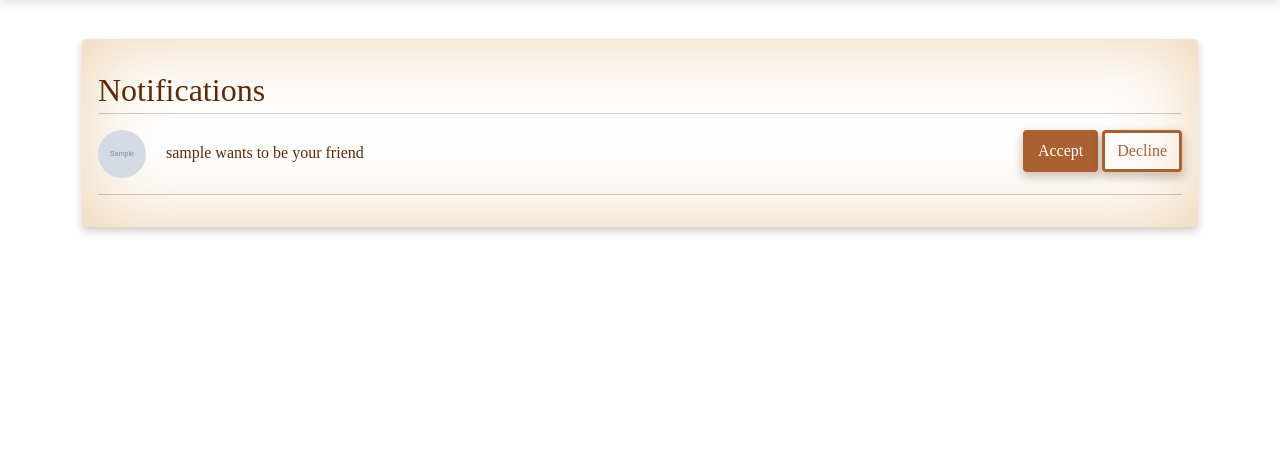
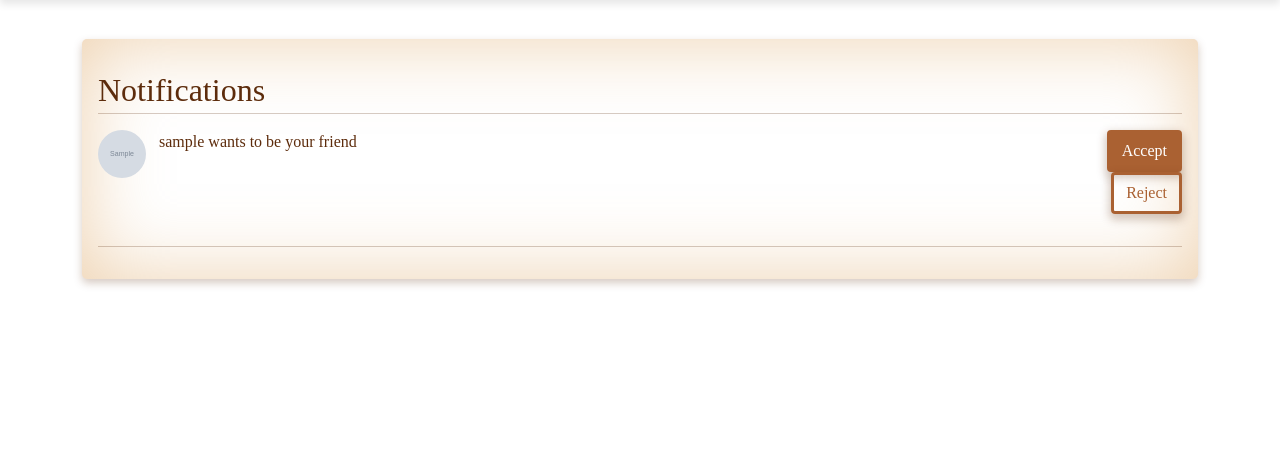
Before and after one commit to BrendanMeintjes/The-Book-Club, a Node server app: page /notifications in a window 1280 px wide. Shown: the part 57-527 px from the top of the page. Run offline with Node 20, Linux system fonts and the light colour scheme; the visitor is signed in with stand-in values (Sample User, id 1); tables that the repository leaves empty hold one stand-in row (values such as "Sample post"); grey boxes marked "Sample" are stand-in pictures; data that the repository does not hold is empty; some libraries are stand-ins or nearby versions.

Commit message:
Fixed invites and notifications

```diff
--- a/public/stylesheets/app.css
+++ b/public/stylesheets/app.css
@@ -2,6 +2,10 @@
 GENERAL PAGE STYLES
 *****************************************************************************************************************************************************
  */
+
+b {
+  font-weight: 600;
+}
 
 .visible {
   visibility: visible !important;
@@ -73,6 +77,29 @@ div.club-header {
   text-underline-offset: 3px;
 }
 
+#friends a {
+  color: #5D2C0C;
+  text-decoration: none;
+}
+
+ @media (min-width: 500px) {
+  .notification-buttons {
+    -ms-flex: 0 0 160px;
+    flex: 0 0 160px;
+  }
+}
+
+ @media (max-width: 499px) {
+  .notification-buttons {
+    -ms-flex: 0 0 125px;
+    flex: 0 0 125px;
+  }
+}
+
+.notification-picture {
+  -ms-flex: 0 0 73px;
+  flex: 0 0 73px;
+}
 
 /* **************************************************************************************************************************************************
 NAVBAR STYLES
@@ -448,6 +475,13 @@ BUTTON STYLES
 .btn:focus-visible {
   box-shadow: none;
 }
+
+
+ @media (max-width: 500px) {
+   .btn {
+     padding: 0 0.25em;
+   }
+ }
 
 
 .primaryBtn {
--- a/views/users/notifications.ejs
+++ b/views/users/notifications.ejs
@@ -8,64 +8,101 @@
             <% } if( user.friendRequestsRecieved.length) {%>
                 <% for (let request of user.friendRequestsRecieved) {%>
                     <form action="/addfriend" method="POST" class="" novalidate>
-                        <div class="mb-3 d-inline">
+                        <div class="row mb-3">
+
+                            <div class="col notification-picture me-auto pe-0">
                                 <img class="rounded-circle img-fluid friend-profile-picture d-inline me-3" src="<%= request.profilePicture.url %>" alt="">
+                            </div>
+                            <div class="col px-0">
                                 <p class="d-inline">
                                     <%= request.username %> wants to be your friend
                                 </p>
                                 <input class="form-control-plaintext" type="hidden" id="friend" name="friend" value="<%= request.id%>">
                             </div>
-                        <div class=" float-end mb-3 d-inline">
+
+                            <div class="text-end col notification-buttons mb-3 ps-0">
                                 <button class="d-inline btn secondaryBtn active">Accept</button>
-                            <button class="d-inline btn secondaryBtn" type="submit" formaction="/declinefriendrequest">Decline</button>
+                                <button class="d-inline btn secondaryBtn" type="submit" formaction="/declinefriendrequest">Reject</button>
+                            </div>
                         </div>
                     </form>
                     <hr>
                     <% }} if( user.invites.length) {%>
                         <% for (let invite of user.invites) {%>
                             <form action="/joinclub" method="POST" class="" novalidate>
-                                <div class="mb-3 d-inline">
+                                <div class="row mb-3">
+                                    <div class="col notification-picture me-auto pe-0">
                                         <img class="rounded-circle img-fluid friend-profile-picture d-inline me-3" src="<%= invite.admin.profilePicture.url %>" alt="">
-
+                                    </div>
+                                    <div class="col px-0">
                                         <p class="d-inline">
-                                        <%= invite.admin.username %> has invited you to join "<%= invite.name %>"
+                                            <%= invite.admin.username %> has invited you to join <b>
+                                                    <%= invite.name %>
+                                                </b>
                                         </p>
                                         <input class="form-control-plaintext" type="hidden" id="club" name="club" value="<%= invite.id%>">
                                     </div>
-                                <div class=" float-end mb-3 d-inline">
-                                    <button class="d-inline btn secondaryBtn active">Accept</button>
-                                    <button class="d-inline btn secondaryBtn" type="submit" formaction="/rejectclub">Decline</button>
+                                    <div class="text-end col notification-buttons mb-3 ps-0">
+                                        <button class=" btn secondaryBtn active">Join</button>
+                                        <button class=" btn secondaryBtn" type="submit" formaction="/rejectclub">Reject</button>
+                                    </div>
                                 </div>
                             </form>
                             <% } } if(user.notifications.length) { %>
                                 <% for (let notification of user.notifications) {%>
-                                    <div class="d-inline">
                                     <form class="d-inline" action="/notifications/<%= notification._id%>?_method=DELETE" method="POST">
 
-                                            <button class=" text-start" style="background: none; border:none; color: #5D2C0C;">
 
                                         <% if (notification.club) { %>
+                                            <div class="row mb-3">
+                                                <div class="col notification-picture me-auto pe-0">
+
                                                     <img class="rounded-circle img-fluid friend-profile-picture d-inline me-3" src="<%= notification.sender.profilePicture.url %>" alt="">
+                                                </div>
+
 
                                                 <% if (notification.reply) {%>
+                                                    <div class="col px-0">
+
                                                         <p class="d-inline">
                                                             <%= notification.sender.username %> Replied to your comment on <%= notification.comment.book.title %> at <%= notification.comment.bookclub.name%>:
                                                         </p>
                                                         <p class="text-truncate-5">
                                                             "<%= notification.reply.body %>"
                                                         </p>
+                                                    </div>
+
+                                                    <div class="text-end col notification-buttons mb-3 ps-0">
+                                                        <button class=" btn secondaryBtn active">View</button>
+                                                        <button class=" btn secondaryBtn" type="submit" formaction="/rejectclub">Clear</button>
+                                                    </div>
 
 
                                                     <% } else if (notification.comment) { %>
+                                                        <div class="col px-0">
+
                                                             <p class="d-inline">
                                                                 <%= notification.sender.username %> Commented on <%= notification.comment.book.title %> at <%= notification.comment.bookclub.name%>:
                                                             </p>
                                                             <p class="text-truncate-5">
                                                                 "<%= notification.comment.body %>"
                                                             </p>
+                                                        </div>
+                                                        <div class="text-end col notification-buttons mb-3 ps-0">
+                                                            <button class=" btn secondaryBtn active">View</button>
+                                                            <button class=" btn secondaryBtn" type="submit" formaction="/rejectclub">Clear</button>
+                                                        </div>
+                                            </div>
+
+
 
                                             <% }} else if (notification.comment) { %>
+                                                <div class="row mb-3">
+                                                    <div class="col notification-picture me-auto pe-0">
                                                         <img class="rounded-circle img-fluid friend-profile-picture d-inline me-3" src="<%= notification.sender.profilePicture.url %>" alt="">
+                                                    </div>
+
+                                                    <div class="col px-0">
 
                                                         <p class="d-inline">
                                                             <%= notification.sender.username %> Commented on your post:
@@ -73,8 +110,19 @@
                                                         <p class="text-truncate-5">
                                                             "<%= notification.comment.body %>"
                                                         </p>
+                                                    </div>
+                                                    <div class="text-end col notification-buttons mb-3 ps-0">
+                                                        <button class=" btn secondaryBtn active">View</button>
+                                                        <button class=" btn secondaryBtn" type="submit" formaction="/rejectclub">Clear</button>
+                                                    </div>
+                                                </div>
                                                 <% } else if (notification.reply ) {%>
+                                                    <div class="row mb-3">
+                                                        <div class="col notification-picture me-auto pe-0">
                                                             <img class="rounded-circle img-fluid friend-profile-picture d-inline me-3" src="<%= notification.sender.profilePicture.url %>" alt="">
+                                                        </div>
+
+                                                        <div class="col px-0">
 
                                                             <p class="d-inline">
                                                                 <%= notification.sender.username %> Replied to your post:
@@ -85,17 +133,14 @@
                                                             <p>
                                                                 <%=notification.reply.comment._id%>
                                                             </p>
+                                                        </div>
+                                                        <div class="text-end col notification-buttons mb-3 ps-0">
+                                                            <button class=" btn secondaryBtn active">View</button>
+                                                            <button class=" btn secondaryBtn" type="submit" formaction="/rejectclub">Clear</button>
+                                                        </div>
+                                                    </div>
                                                     <% } %>
-                                            </button>
-                                        </form>
-                                    </div>
-                                    <div class="d-inline">
-                                        <form class="d-inline" action="/notifications/<%= notification._id%>/delete?_method=DELETE" method="POST">
-                                            <button class="btn btn-lg d-inline float-end">
-                                                <i class="bi bi-x-lg"></i> </button>
-                                        </form>
-                                    </div>
-                                    <br>
+
                                                         <% } %>
                                                             <% } %>
     </div>
```
Also changed, not shown: views/bookclubs/inviteUser.ejs (+3 -4 lines), views/users/invite.ejs (+30 -25 lines). Lines whose indentation alone changed are shown as unchanged.
